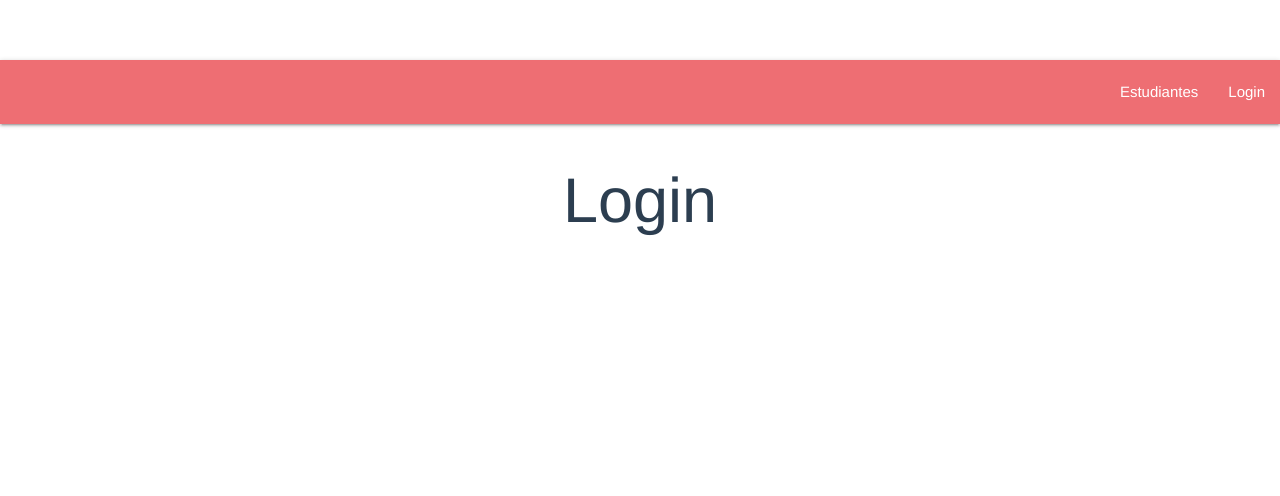
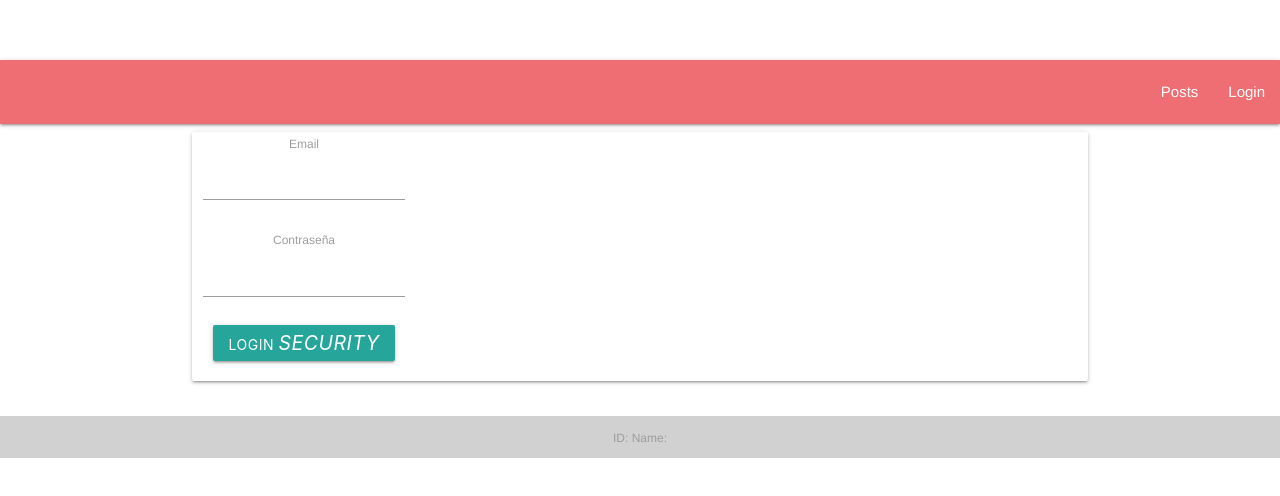
Before and after one commit to alansanchez96/vue-cli, a Vue app: page /login in a window 1280 px wide. Shown: the top 496 px of the page. Built offline with nearby package versions, Linux system fonts and the light colour scheme; the HTML template or start-up script is replaced by a standard one.

Commit message:
Finalizado...

```diff
--- a/package.json
+++ b/package.json
@@ -14,7 +14,9 @@
     "vue": "^3.2.13",
     "vue-axios": "^3.5.2",
     "vue-material-design-icons": "^5.1.2",
-    "vue-router": "^4.1.6"
+    "vue-router": "^4.1.6",
+    "vuex": "^4.0.2",
+    "vuex-persist": "^3.1.3"
   },
   "devDependencies": {
     "@babel/core": "^7.12.16",
--- a/src/App.vue
+++ b/src/App.vue
@@ -3,10 +3,13 @@
     <div class="nav-wrapper">
       <ul class="right hide-on-med-and-down">
         <li>
-          <router-link :to="{ name: 'Estudiantes' }">Estudiantes</router-link>
+          <router-link :to="{ name: 'Posts' }">Posts</router-link>
         </li>
         <li>
-          <router-link :to="{ name: 'Login' }">Login</router-link>
+          <router-link v-if="!$store.state.isAuth" :to="{ name: 'Login' }">Login</router-link>
+        </li>
+        <li>
+          <a href="#" v-if="$store.state.isAuth" @click="$store.commit('logout')">Logout</a>
         </li>
       </ul>
     </div>
@@ -14,6 +17,15 @@
 
   <div class="container">
     <router-view></router-view>
+  </div>
+
+  <div class="modal-info-user">
+    <label>
+      ID: {{ $store.state.id }}
+    </label>
+    <label>
+      Name: {{ $store.state.username }}
+    </label>
   </div>
 </template>
 
@@ -27,6 +39,15 @@ export default {
 </script>
 
 <style>
+.modal-info-user {
+  padding: 10px;
+  bottom: 0px;
+  left: 0px;
+  background-color: #d1d1d1;
+  color: black;
+  text-align: center;
+}
+
 #app {
   font-family: Avenir, Helvetica, Arial, sans-serif;
   -webkit-font-smoothing: antialiased;
--- a/src/components/Estudiantes.vue
+++ /dev/null
@@ -1,11 +0,0 @@
-<template>
-    <div>
-        <h1>Estudiantes</h1>
-    </div>
-</template>
-
-<script>
-export default {
-    name: 'Estudiantes'
-}
-</script>
--- /dev/null
+++ b/src/components/Home.vue
@@ -0,0 +1,34 @@
+<template>
+    <div>
+        <h1>Home</h1>
+
+        <button @click="$store.commit('setUsername', 'jose')">Cambiar username</button>
+
+        <p>{{ profile }}</p>
+    </div>
+</template>
+
+<script>
+
+export default {
+    async mounted() {
+        await this.axios.get('/api/user/profile')
+            .then(
+                response => {
+                    this.profile = response.data
+
+                    this.$store.commit('setAuthenticate', true);
+                    this.$store.commit('setId', response.data.data.id);
+                    this.$store.commit('setUsername', response.data.data.name);
+
+                }
+            )
+    },
+    data() {
+        return {
+            profile: []
+        }
+    }
+}
+
+</script>
--- a/src/components/Login.vue
+++ b/src/components/Login.vue
@@ -1,11 +1,62 @@
 <template>
-    <div>
-        <h1>Login</h1>
+    <div class="row">
+        <div class="col m12 card-panel">
+            <form @submit.prevent="login">
+                <div class="row">
+                    <div class="col m3">
+                        <label for="email">Email</label>
+                        <input type="text" name="email" v-model="email" id="email">
+                    </div>
+                </div>
+                <div class="row">
+                    <div class="col m3">
+                        <label for="password">Contraseña</label>
+                        <input type="password" name="password" v-model="password" id="password">
+                    </div>
+                </div>
+                <div class="row">
+                    <div class="col m3">
+                        <button v-show="!loading" class="btn">Login <i class="material-icons">security</i></button>
+                        <div v-show="loading" class="progress"></div>
+                        <div class="indeterminate"></div>
+                    </div>
+                </div>
+            </form>
+        </div>
     </div>
 </template>
 
 <script>
 export default {
-    name: 'Login'
+    name: 'Login',
+    data() {
+        return {
+            email: '',
+            password: '',
+            loading: false
+        }
+    },
+    methods: {
+        async login() {
+            this.loading = true;
+
+            let data = {
+                email: this.email,
+                password: this.password
+            }
+
+            await this.axios.post('/api/user/login', data)
+                .then(response => {
+                    console.log(response);
+                    this.axios.defaults.headers.common['Authorization'] = 'Bearer ' + response.data.access_token;
+
+                    localStorage.setItem('access_token', response.data.access_token);
+
+                    this.$router.push('/');
+                });
+
+            this.loading = false;
+        }
+    }
 }
 </script>
--- /dev/null
+++ b/src/components/Posts.vue
@@ -0,0 +1,148 @@
+<template>
+    <div>
+        <h1>Posts</h1>
+
+        <div v-show="isLoading" class="progress">
+            <div class="indeterminate"></div>
+        </div>
+
+        <div class="row">
+            <div class="col m12">
+
+                <a href="#" @click="openModal(null)">Crear <i class="material-icons">add_circle</i></a>
+
+                <table class="table bordered striped" v-show="!isLoading">
+                    <thead>
+                        <tr>
+                            <th>ID Post</th>
+                            <th>Titulo</th>
+                            <th>Body</th>
+                            <th>ID Creador</th>
+                        </tr>
+                    </thead>
+                    <tbody>
+                        <tr v-for="(post, index) in posts" v-bind:key="post">
+                            <td>{{ post.id }}</td>
+                            <td>{{ post.title }}</td>
+                            <td>{{ post.body }}</td>
+                            <td>{{ post.userId }}</td>
+                            <td><a href="#" @click="openModal(index)"><i class="material-icons">edit</i></a></td>
+                            <td><a href="#"><i class="material-icons">delete</i></a></td>
+                        </tr>
+                    </tbody>
+                </table>
+            </div>
+        </div>
+
+        <div class="modal" id="modalPost">
+            <div class="modal-content">
+                <div class="row">
+                    <div class="col m4">
+                        <label>User ID</label>
+                        <input type="text" v-model="userId">
+                    </div>
+                    <div class="col m4">
+                        <label>Titulo</label>
+                        <input type="text" v-model="title">
+                    </div>
+                </div>
+                <div class="col m4">
+                    <label>Body</label>
+                    <input type="text" v-model="body">
+                </div>
+                <div class="row">
+                    <div class="col m12">
+                        <button @click="save" class="btn teal">{{ (id === null) ? 'Crear' : 'Actualizar' }}</button>
+                    </div>
+                </div>
+            </div>
+        </div>
+
+    </div>
+</template>
+
+<script>
+import M from 'materialize-css';
+
+export default {
+    name: 'Posts',
+    data() {
+        return {
+            posts: [],
+            isLoading: true,
+
+            index: -1,
+            id: 0,
+            title: '',
+            body: '',
+            userId: null,
+
+            modales: []
+        }
+    },
+    async mounted() {
+
+        await this.axios.get('https://jsonplaceholder.typicode.com/posts')
+            .then(
+                response => {
+                    this.posts = response.data
+                    this.isLoading = false
+                }
+            );
+
+        const element = document.querySelectorAll('.modal');
+        this.modales = M.Modal.init(element, null)
+
+    },
+    methods: {
+        openModal(index) {
+            if (index === 0) {
+                const post = this.posts[index];
+                this.index = index;
+                this.id = post.id;
+                this.title = post.title;
+                this.body = post.body;
+                this.userId = post.userId;
+            } else if (index === null) {
+                this.id = null;
+                this.title = '';
+                this.body = '';
+                this.userId = '';
+            }
+            else {
+                const post = this.posts[index];
+                this.index = index;
+                this.id = post.id;
+                this.title = post.title;
+                this.body = post.body;
+                this.userId = post.userId;
+            }
+
+            const modal = M.Modal.getInstance(document.querySelector('#modalPost'));
+            modal.open();
+        },
+        async save() {
+            const data = {
+                title: this.title,
+                body: this.body,
+                userId: this.userId,
+            };
+            this.isLoading = true;
+
+            if (this.id === null || 0) {
+                await this.axios.post('https://jsonplaceholder.typicode.com/posts', data)
+                    .then(response => console.log(response))
+            } else {
+                await this.axios.put('https://jsonplaceholder.typicode.com/posts/' + this.id, data)
+                    .then(response => console.log(response))
+            }
+
+            const modal = M.Modal.getInstance(document.querySelector('#modalPost'));
+            modal.close();
+
+            this.isLoading = false;
+
+        }
+    }
+}
+</script>
--- a/src/main.js
+++ b/src/main.js
@@ -4,5 +4,17 @@ import 'materialize-css/dist/css/materialize.min.css'
 import axios from 'axios'
 import VueAxios from 'vue-axios'
 import router from './router'
+import storage from './storage'
 
-createApp(App).use(router).use(VueAxios, axios).mount('#app')
+axios.defaults.baseURL = 'https://api-portfolio-alansan.up.railway.app/';
+
+const token = localStorage.getItem('access_token');
+
+if(token)
+    axios.defaults.headers.common['Authorization'] = 'Bearer ' + token
+
+createApp(App)
+    .use(storage)
+    .use(router)
+    .use(VueAxios, axios)
+    .mount('#app')
--- a/src/router/index.js
+++ b/src/router/index.js
@@ -1,6 +1,7 @@
 import { createRouter, createWebHistory } from 'vue-router';
 import Login from '../components/Login';
-import Estudiantes from '../components/Estudiantes';
+import Posts from '../components/Posts';
+import Home from '../components/Home';
 
 const routes = [
     {
@@ -9,9 +10,14 @@ const routes = [
         component: Login
     },
     {
-        path: '/estudiantes',
-        name: 'Estudiantes',
-        component: Estudiantes
+        path: '/posts',
+        name: 'Posts',
+        component: Posts
+    },
+    {
+        path: '/',
+        name: 'Home',
+        component: Home
     }
 ];
 
--- /dev/null
+++ b/src/storage/index.js
@@ -0,0 +1,38 @@
+import { createStore } from 'vuex';
+import VuexPersistence from 'vuex-persist';
+import router from '../router';
+
+const storage = createStore({
+
+    state: {
+        isAuth: false,
+        id: null,
+        username: ''
+    },
+    mutations: {
+        setAuthenticate(state, value) {
+            state.isAuth = value;
+        },
+        setId(state, id) {
+            state.id = id;
+        },
+        setUsername(state, username) {
+            state.username = username;
+        },
+        logout(state) {
+            state.isAuth = false;
+            state.id = null;
+            state.username = '';
+            localStorage.removeItem('access_token');
+            /* router.push('/login'); */
+        }
+    },
+    plugins: [
+        new VuexPersistence({
+            storage: window.localStorage
+        }).plugin
+    ]
+
+});
+
+export default storage;
```
Also changed, not shown: 1 other file (tests, documents, lock files or other folders).
